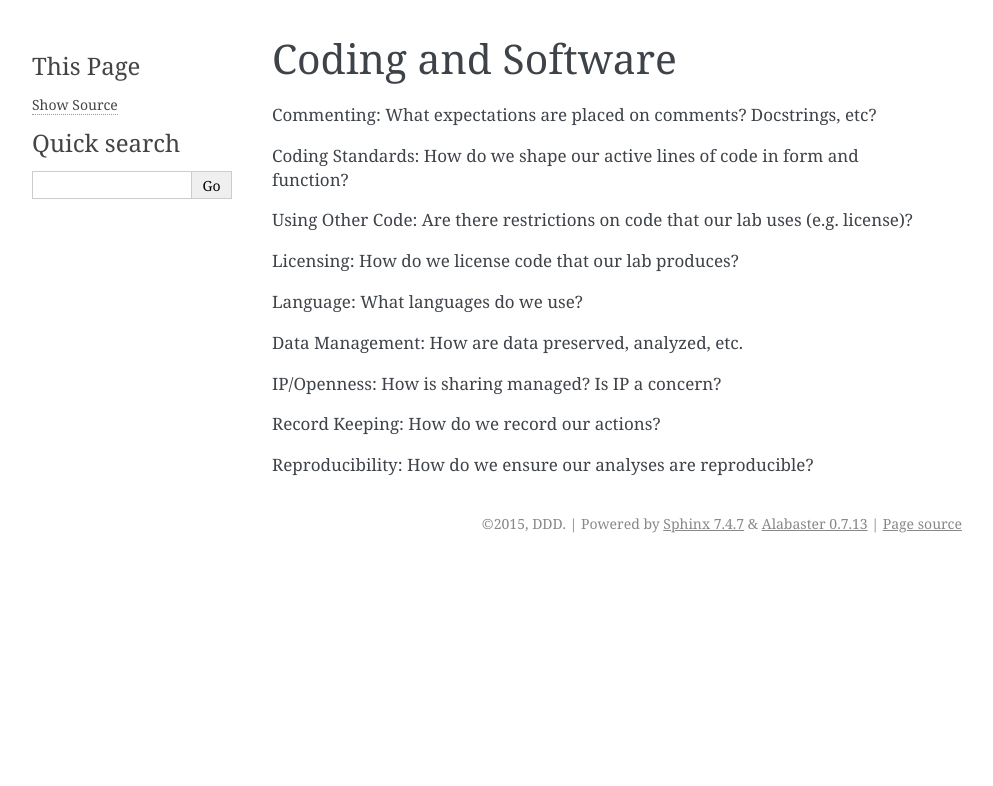
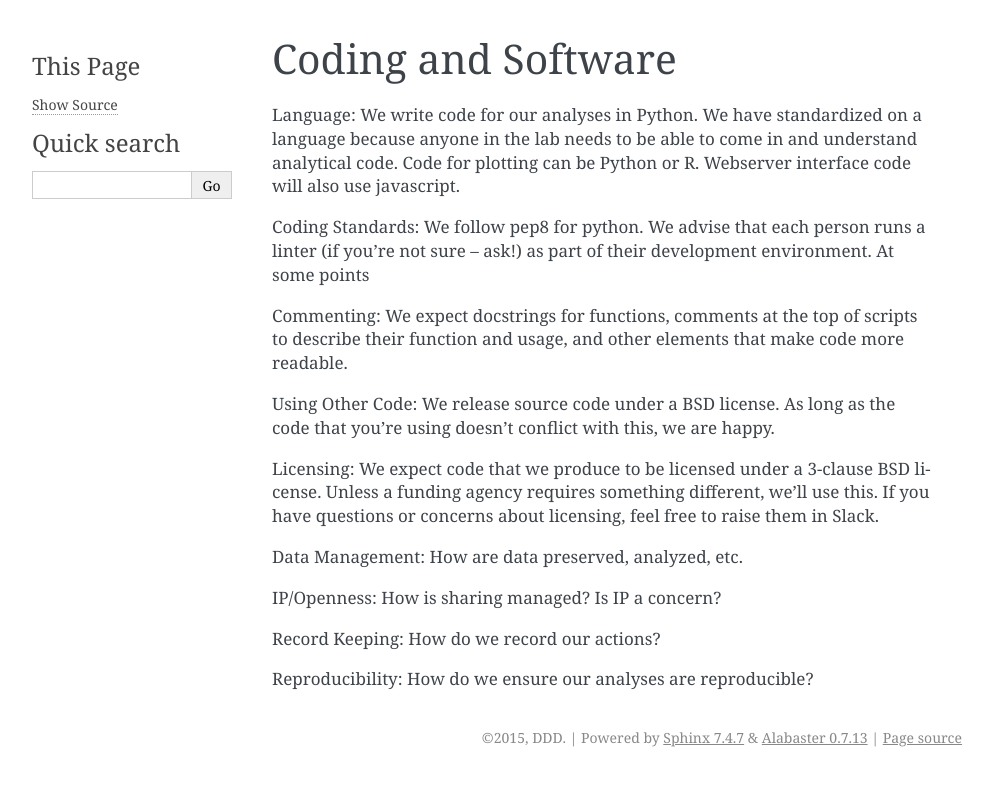
Before and after one commit to greenelab/onboarding, a Sphinx documentation site: the page built from source/coding_and_software.rst, in a window 1280 px wide. Shown: the top 786 px of the page, without its empty margins (148-1141 px from the left). Built offline with Sphinx 7.4.7, drawn with Linux system fonts in a browser that asks for light colours.

Commit message:
begin to add some licensing bits

```diff
--- a/source/coding_and_software.rst
+++ b/source/coding_and_software.rst
@@ -1,17 +1,26 @@
 Coding and Software
 ===================
 
-Commenting: What expectations are placed on comments? Docstrings, etc?
+Language: We write code for our analyses in Python. We have standardized on a
+language because anyone in the lab needs to be able to come in and understand
+analytical code. Code for plotting can be Python or R. Webserver interface code
+will also use javascript.
 
-Coding Standards: How do we shape our active lines of code in form and
-function?
+Coding Standards: We follow pep8 for python. We advise that each person runs
+a linter (if you're not sure -- ask!) as part of their development environment.
+At some points
 
-Using Other Code: Are there restrictions on code that our lab uses (e.g.
-license)?
+Commenting: We expect docstrings for functions, comments at the top of scripts
+to describe their function and usage, and other elements that make code more
+readable.
 
-Licensing: How do we license code that our lab produces?
+Using Other Code: We release source code under a BSD license. As long as the
+code that you're using doesn't conflict with this, we are happy.
 
-Language: What languages do we use?
+Licensing: We expect code that we produce to be licensed under a 3-clause BSD
+license. Unless a funding agency requires something different, we'll use this.
+If you have questions or concerns about licensing, feel free to raise them in
+Slack.
 
 Data Management: How are data preserved, analyzed, etc.
 
```
